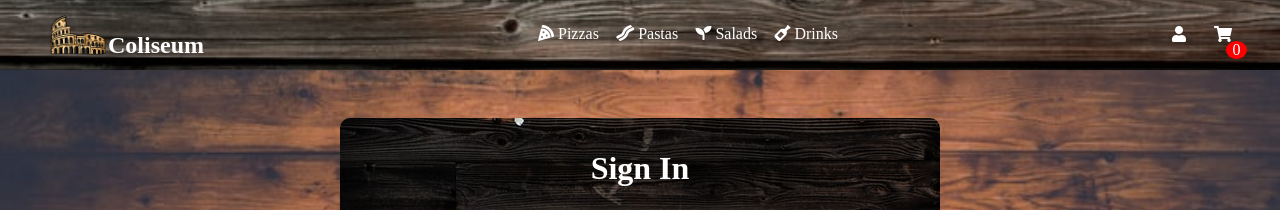
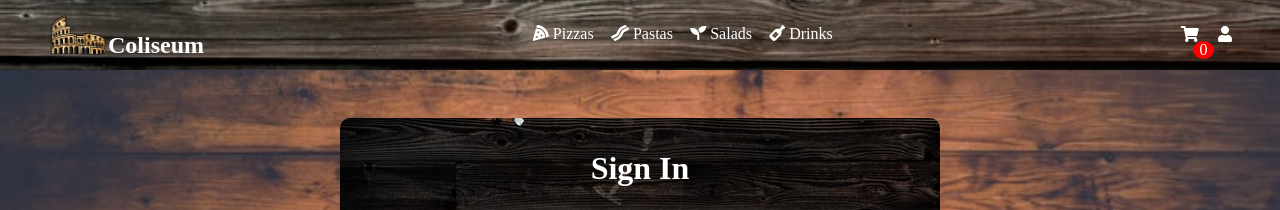
Before and after one commit to IgorNep/pizzashop, a React (Create React App) app in the folder client/: page /login in a window 1280 px wide. Shown: the top 210 px of the page. Built offline with nearby package versions, Linux system fonts and the light colour scheme; a web font is replaced by a local one.

Commit message:
add logout and profie links to header

```diff
--- a/client/src/actions/userActions.js
+++ b/client/src/actions/userActions.js
@@ -34,3 +34,8 @@ export const login = (email, password) => async (dispatch) => {
     });
   }
 };
+
+export const logout = () => (dispatch) => {
+  localStorage.removeItem('userInfo');
+  dispatch({ type: USER_LOGOUT });
+};
--- a/client/src/components/Header.js
+++ b/client/src/components/Header.js
@@ -2,8 +2,17 @@ import React from 'react';
 import { Link } from 'react-router-dom';
 import logo from '../assets/img/logo.png';
 import CartLink from './CartLink';
+import { logout } from '../actions/userActions';
+import { useSelector, useDispatch } from 'react-redux';
 
 const Header = () => {
+  const dispatch = useDispatch();
+  const userLogin = useSelector((state) => state.userLogin);
+  const { userInfo } = userLogin;
+
+  const logoutHandler = () => {
+    dispatch(logout());
+  };
   return (
     <nav>
       <Link to="/" style={{ display: 'flex', alignItems: 'flex-end' }}>
@@ -44,15 +53,29 @@ const Header = () => {
           </Link>
         </li>
       </ul>
-      <ul style={{ width: '60px' }} className="nav-special-links">
-        <li>
-          <Link to="/profile">
-            <i className="fa fa-user"></i>
-          </Link>
-        </li>
+      <ul className="nav-special-links">
         <li>
           <CartLink />
         </li>
+        {userInfo ? (
+          <>
+            <li className="user-info-link">
+              {userInfo.name}{' '}
+              <ul className="user-info-link_menu">
+                <li>
+                  <Link to="/profile">Profile</Link>
+                </li>
+                <li onClick={logoutHandler}>Logout</li>
+              </ul>
+            </li>
+          </>
+        ) : (
+          <li>
+            <Link to="/login">
+              <i className="fa fa-user"></i>
+            </Link>
+          </li>
+        )}
       </ul>
     </nav>
   );
--- a/client/src/index.css
+++ b/client/src/index.css
@@ -87,11 +87,38 @@ nav a {
 .nav-menu a:hover i {
   color: green;
 }
+.nav-special-links li {
+  margin-left: 1.2rem;
+}
 .nav-special-links a:hover i {
   transition: all 0.5s ease;
   color: green;
 }
-
+.user-info-link {
+  color: #fff;
+  cursor: pointer;
+  position: relative;
+}
+.user-info-link:hover .user-info-link_menu {
+  display: flex;
+}
+.user-info-link_menu {
+  position: absolute;
+  top: 1.3rem;
+  padding: 1rem 1rem 1rem 0rem;
+  left: 0;
+  flex-direction: column;
+  align-items: center;
+  justify-content: center;
+  background: url(./assets/img/wall2.jfif) no-repeat center center/cover;
+  display: none;
+}
+.user-info-link_menu li:first-child a:hover {
+  color: green;
+}
+.user-info-link_menu li:hover {
+  color: red;
+}
 /*main content*/
 .main-content__wrapper {
   background: url(./assets/img/wall0.jpg) no-repeat center center/cover;
```
Also changed, not shown: 1 other file (tests, documents, lock files or other folders).
